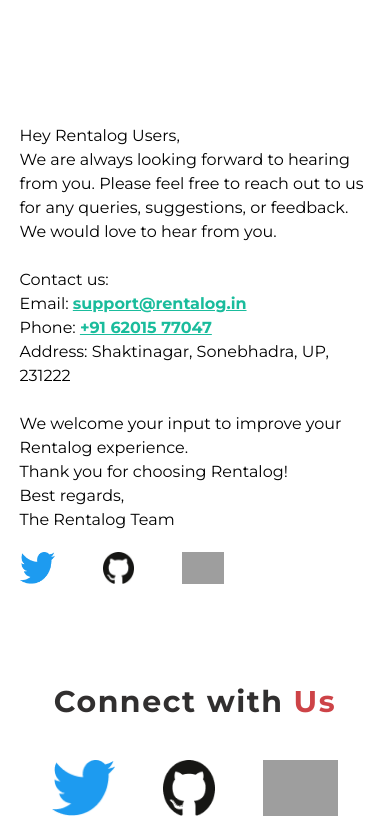
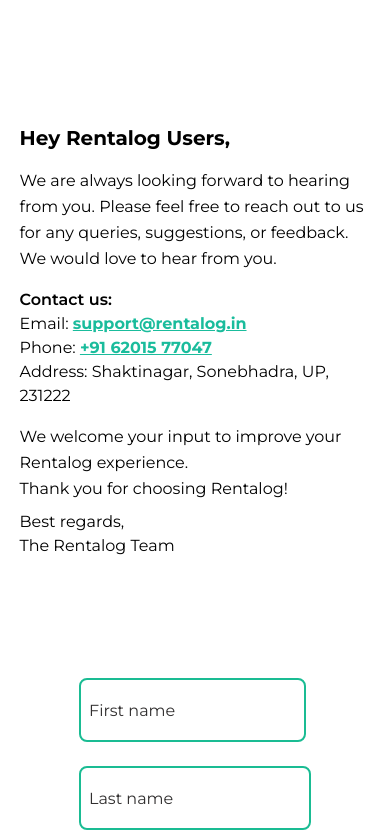
Before and after one commit to gauravsingh1281/Rentalog.in--Frontend, a React (Vite) app: page / in a window 390 px wide. Shown: the part 6229-7064 px from the top of the page. Built offline with nearby package versions, Linux system fonts and the light colour scheme; grey boxes are pictures that could not be loaded.

Commit message:
Responsiveness of social icons and redesign the contact us

```diff
--- a/src/components/Contact-section/Contact.jsx
+++ b/src/components/Contact-section/Contact.jsx
@@ -1,7 +1,10 @@
 import ContactForm from "./ContactForm";
-import GoogleMap from './GoogleMap';
+import GoogleMap from "./GoogleMap";
 import { ContactText } from "./ContactText";
 import "./Contact-section.css";
+import Github from "../../assets/Social-Icons/Github.png";
+import Insta from "../../assets/Social-Icons/instagram.png";
+import Twitter from "../../assets/Social-Icons/Twitter.png";
 
 const Contact = () => {
   return (
@@ -15,10 +18,25 @@
         <ContactText />
         <ContactForm />
       </main>
-
-
+      <div className="flex items-center justify-center p-0">
+        <article className="flex flex-col items-center md:items-start text-center md:text-left">
+          <h2 className="text-3xl lg:text-5xl font-bold tracking-wider mb-10 font-monsterrat text-textBlack">
+            Connect with <span className="text-customRed">Us</span>
+          </h2>
+          <div className="flex gap-[27px] flex-wrap justify-center md:justify-start md:ml-20">
+            <a href="https://twitter.com/gauravsingh1281">
+              <img src={Twitter} alt="Twitter-logo" className="h-14" />
+            </a>
+            <a href="https://github.com/gauravsingh1281">
+              <img src={Github} alt="Github-logo" className="h-14" />
+            </a>
+            <a href="https://www.instagram.com/gauravsingh1281">
+              <img src={Insta} alt="Insta-logo" className="h-14" />
+            </a>
+          </div>
+        </article>
+      </div>
       <GoogleMap />
-
     </section>
   );
 };
--- a/src/components/Contact-section/ContactForm.jsx
+++ b/src/components/Contact-section/ContactForm.jsx
@@ -51,31 +51,12 @@
     <>
       <section className="flex flex-col md:flex-row  gap-y-10 my-20">
         {/* left hand side of the form */}
-        <article className="flex-1 text-center md:text-left md:ml-24">
-          <h2 className="text-3xl lg:text-5xl font-bold tracking-wider mb-10 font-monsterrat text-textBlack">
-            Connect with <span className="text-customRed">Us</span>
-          </h2>
-          <div
-            className="flex gap-x-12 justify-center md:justify-start"
-            style={{ height: "min-content", alignItems: "baseline" }}
-          >
-            <a href="https://twitter.com/gauravsingh1281">
-              <img src={Twitter} alt="Twitter-logo" className="h-14" />
-            </a>
-            <a href="https://github.com/gauravsingh1281">
-              <img src={Github} alt="Github-logo" className="h-14" />
-            </a>
-            <a href="https://www.instagram.com/gauravsingh1281">
-              <img src={Insta} alt="Insta-logo" className="h-14" />
-            </a>
-          </div>
-        </article>
         {/* Right hand side of the form */}
         <article className="flex flex-1 justify-center p-5 md:p-0 md:mr-24">
           <form onSubmit={handleSubmit} className="gap-x-5 w-full">
             <div className="flex flex-col md:flex-row mb-6 justify-between">
               <div className="flex flex-col md:w-6/12">
-                <input
+                 <input
                   name="firstName"
                   value={contactForm.firstName}
                   className="border-2 border-green rounded-lg text-green-dark h-16  mb-6 md:mb-0 placeholder-textBlack p-2"
--- a/src/components/Contact-section/ContactText.jsx
+++ b/src/components/Contact-section/ContactText.jsx
@@ -1,40 +1,31 @@
 import React from 'react'
-import Github from "../../assets/Social-Icons/Github.png";
-import Insta from "../../assets/Social-Icons/instagram.png";
-import Twitter from "../../assets/Social-Icons/Twitter.png";
 
 export const ContactText = () => {
     return (
-        <section className='flex flex-col gap-[20px] justify-center lg:w-[45%] w-full'>
-            <div className="">
-                Hey Rentalog Users, <br />
-                We are always looking forward to hearing from you.
-                Please feel free to reach out to us for any queries, suggestions, or
-                feedback. <br />
-                We would love to hear from you. <br />
-                <br />
-                Contact us: <br />
-                Email: <a href="mailto:support@rentalog.in" className='font-bold text-primaryGreen underline'> support@rentalog.in </a> <br />
-                Phone: <a href="tel:+916201577047" className='font-bold text-primaryGreen underline'>  +91 62015 77047 </a> <br />
-                Address: Shaktinagar, Sonebhadra, UP, 231222 <br />
-                <br />
-                We welcome your input to improve your Rentalog experience. <br />
-                Thank you for choosing Rentalog! <br />
-                Best regards, <br />
-                The Rentalog Team
-            </div>
-            <div
-                className="flex gap-x-12 lg:justify-center justify-start"
-            >
-                <a href="https://twitter.com/gauravsingh1281">
-                    <img src={Twitter} alt="Twitter-logo" className="h-8" />
-                </a>
-                <a href="https://github.com/gauravsingh1281">
-                    <img src={Github} alt="Github-logo" className="h-8" />
-                </a>
-                <a href="https://www.instagram.com/gauravsingh1281">
-                    <img src={Insta} alt="Insta-logo" className="h-8" />
-                </a>
+        <section className="bg-gray-100  rounded-lg shadow-lg flex flex-col gap-6 justify-center lg:w-[45%] w-full">
+            <div className="text-gray-800">
+                <h2 className="text-xl font-bold mb-4">
+                    Hey Rentalog Users,
+                </h2>
+                <p className="leading-relaxed">
+                    We are always looking forward to hearing from you.
+                    Please feel free to reach out to us for any queries, suggestions, or
+                    feedback. <br />
+                    We would love to hear from you.
+                </p>
+
+                <div className="mt-4">
+                    <p className="font-semibold">Contact us:</p>
+                    <p>Email: <a href="mailto:support@rentalog.in" className="font-bold text-primaryGreen underline"> support@rentalog.in </a></p>
+                    <p>Phone: <a href="tel:+916201577047" className="font-bold text-primaryGreen underline"> +91 62015 77047 </a></p>
+                    <p>Address: Shaktinagar, Sonebhadra, UP, 231222</p>
+                </div>
+
+                <p className="mt-4 leading-relaxed">
+                    We welcome your input to improve your Rentalog experience. <br />
+                    Thank you for choosing Rentalog!
+                </p>
+                <p className="mt-2">Best regards,<br />The Rentalog Team</p>
             </div>
         </section>
     )
--- a/src/components/connectUs-section/Connect.jsx
+++ b/src/components/connectUs-section/Connect.jsx
@@ -15,7 +15,6 @@
                     <a href="https://www.instagram.com/gauravsingh1281">
                         <img src={instagram} alt="" className="w-10 h-10 mr-2" />
                     </a>
-
                     <a href="https://twitter.com/gauravsingh1281">
                         <img src={twitter} alt="" className="w-8 h-8" />
                     </a>
```
